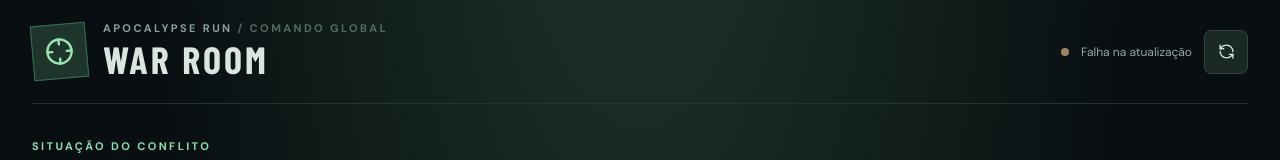
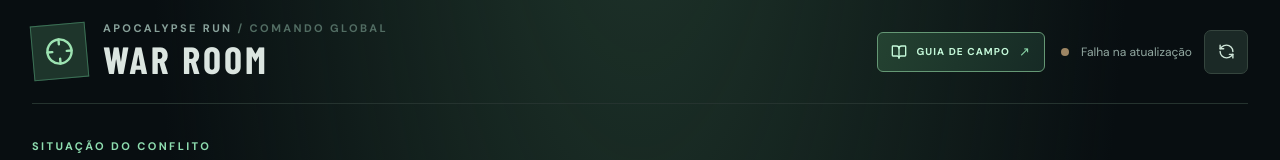
Before and after one commit to danielmvr/apocalypse-run-war-room, a React (Vite) app: page / in a window 1280 px wide. Shown: the top 160 px of the page. Built offline with nearby package versions, Linux system fonts and the light colour scheme; no server answers; a web font is replaced by a local one.

Commit message:
Add files via upload

```diff
--- /dev/null
+++ b/src/guide-entry.css
@@ -0,0 +1,10 @@
+/* Guia de Campo is an independent static section at /guia/.
+   The War Room stays the home page and its existing data flow is untouched. */
+.header-quicklinks{display:flex;align-items:center;gap:16px}
+.guide-entry-link{display:inline-flex;align-items:center;gap:9px;justify-content:center;min-height:40px;padding:8px 13px;border:1px solid #659875;background:linear-gradient(110deg,#244231,#162a25);border-radius:6px;color:#c4f8d9;text-decoration:none;font-size:10px;font-weight:800;letter-spacing:1.1px;white-space:nowrap;transition:background .15s ease,border-color .15s ease}
+.guide-entry-link:hover{background:#31593e;border-color:#9cebb4;color:#edfff1}
+.guide-entry-link:focus-visible{outline:2px solid #b4ffd0;outline-offset:3px}
+.guide-entry-arrow{color:#8cd7aa;font-size:13px}
+@media(max-width:850px){.header-quicklinks{gap:8px}.guide-entry-link{font-size:9px;padding:8px 9px;gap:5px;letter-spacing:.3px}.guide-entry-link svg{width:15px;height:15px}}
+@media(max-width:420px){.guide-entry-link{gap:5px;font-size:9px;min-height:35px;padding:7px}.guide-entry-link .guide-entry-arrow{display:none}}
+@media(max-width:340px){.guide-entry-link span{display:none}.guide-entry-link{padding:8px;min-width:37px}}
--- a/src/main.tsx
+++ b/src/main.tsx
@@ -1,7 +1,8 @@
 import React, { useCallback, useEffect, useRef, useState } from 'react';
 import { createRoot } from 'react-dom/client';
-import { Activity, Crosshair, Globe2, RadioTower, RefreshCcw, Shield, Skull, Trophy, Users } from 'lucide-react';
+import { Activity, BookOpen, Crosshair, Globe2, RadioTower, RefreshCcw, Shield, Skull, Trophy, Users } from 'lucide-react';
 import './style.css';
+import './guide-entry.css';
 import { EnhancedWarMap, StrategicStructureStrip, WarEventFeed } from './war-enhancements';
 import { parseSeason, seasonAt, type PublicSeason } from './public-season';
 
@@ -22,7 +23,8 @@ function App(){const [data,setData]=useState<Payload>(EMPTY),[status,setStatus]=
  useEffect(()=>{if(!data.season)return;const delay=Date.parse(data.season.endsAt)-Date.now();if(delay<=0)return;const id=setTimeout(()=>{setNow(Date.now());void refresh()},Math.min(delay,2147483647));return()=>clearTimeout(id)},[data.season,refresh]);
  const season=seasonAt(data.season,now);
  const hs=data.war.factions.find(f=>f.id==='HUMAN');const zs=data.war.factions.find(f=>f.id==='ZOMBIE');const sh=season?.factions.find(f=>f.id==='HUMAN');const sz=season?.factions.find(f=>f.id==='ZOMBIE');const available=Boolean(data.asOf);
- return <div className="shell"><header className="header"><div className="brand"><div className="emblem"><Crosshair size={29}/></div><div><div className="eyebrow">APOCALYPSE RUN <span className="dim">/ COMANDO GLOBAL</span></div><h1>WAR ROOM</h1></div></div><div className="sync"><span className={'live '+(available&&!refreshFailed?'online':'')}></span><span>{status}</span><button onClick={()=>void refresh()} disabled={!API||busy} aria-label="Atualizar"><RefreshCcw size={17} className={busy?'spin':''}/></button></div></header>
+ return <div className="shell"><header className="header"><div className="brand"><div className="emblem"><Crosshair size={29}/></div><div><div className="eyebrow">APOCALYPSE RUN <span className="dim">/ COMANDO GLOBAL</span></div><h1>WAR ROOM</h1></div></div>
+ <div className="header-quicklinks"><a className="guide-entry-link" href={`${import.meta.env.BASE_URL}guia.html`} target="_blank" rel="noopener noreferrer" aria-label="Abrir Guia de Campo em nova aba" title="Tutorial: do primeiro acesso à patrulha"><BookOpen size={16} aria-hidden="true"/><span>GUIA DE CAMPO</span><span className="guide-entry-arrow" aria-hidden="true">↗</span></a><div className="sync"><span className={'live '+(available&&!refreshFailed?'online':'')}></span><span>{status}</span><button onClick={()=>void refresh()} disabled={!API||busy} aria-label="Atualizar"><RefreshCcw size={17} className={busy?'spin':''}/></button></div></div></header>
  <main><section className={'headline'+(refreshFailed?' headline--warning':'')}><div><div className="eyebrow green">SITUAÇÃO DO CONFLITO</div><h2>O mundo está em disputa.</h2><p>Territórios, influência e operações estratégicas em um só lugar.</p></div><div className={'timestamp'+(refreshFailed?' timestamp--warning':'')} role={refreshFailed?'status':undefined}>{refreshFailed&&<strong>Falha na atualização{available?' · dados anteriores':''}<br/></strong>}{available?'Última leitura: '+new Date(data.asOf).toLocaleString('pt-BR'):'Nenhuma leitura pública disponível'}</div></section>
  {!API&&<div className="notice"><Shield size={19}/><span>Modo seguro: a API pública ainda não foi implantada. Nenhum dado fictício será apresentado como real. Consulte o README para ativar a integração.</span></div>}
  <section className="war-scores"><div className="score human"><div className="score-label"><Shield size={19}/> RESISTÊNCIA</div><div className="score-main">{available?number(hs?.score??0):'--'}<small> PTS TERRITORIAIS</small></div><div className="score-foot">{territories(hs?.ownedCells,available)}</div></div><div className="versus">VS</div><div className="score zombie"><div className="score-label"><Skull size={19}/> HORDA</div><div className="score-main">{available?number(zs?.score??0):'--'}<small> PTS TERRITORIAIS</small></div><div className="score-foot">{territories(zs?.ownedCells,available)}</div></div></section>
```
